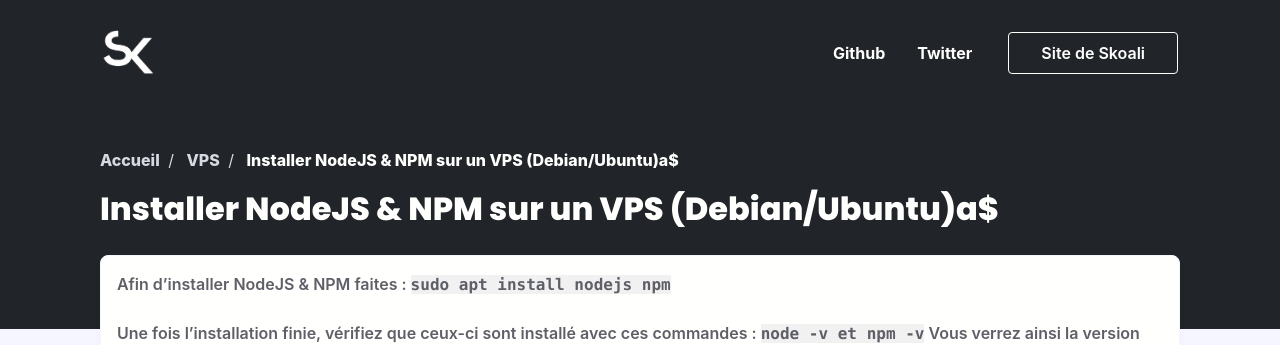
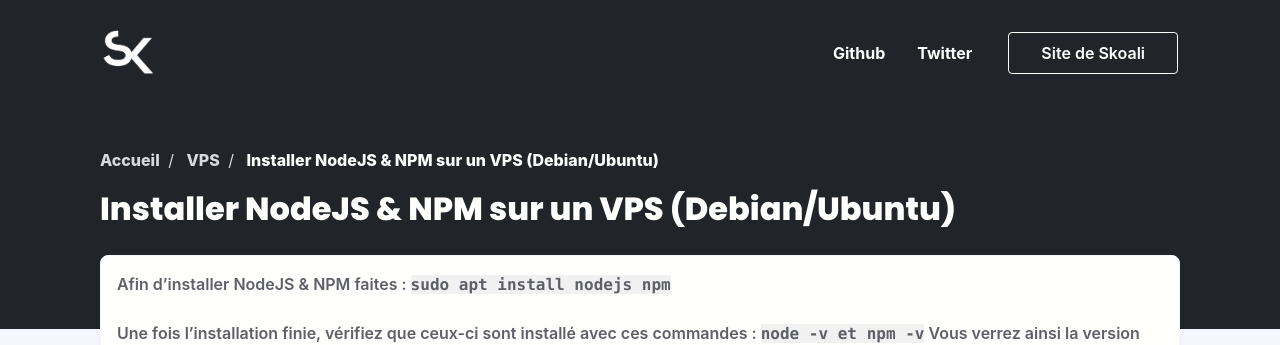
Before and after one commit to Skoali/doc, a Jekyll site: the page built from _posts/vps/2022-01-01-installer-nodejs-et-npm-sur-un-vps.md, in a window 1280 px wide. Shown: the top 345 px of the page. Built offline with Jekyll 4.4.1, drawn with Linux system fonts in a browser that asks for light colours; nearby versions of some CDN libraries; some web fonts are replaced.

```diff
--- a/_posts/vps/2022-01-01-installer-nodejs-et-npm-sur-un-vps.md
+++ b/_posts/vps/2022-01-01-installer-nodejs-et-npm-sur-un-vps.md
@@ -1,6 +1,6 @@
 ---
 layout: post
-title: "Installer NodeJS & NPM sur un VPS (Debian/Ubuntu)a$"
+title: "Installer NodeJS & NPM sur un VPS (Debian/Ubuntu)"
 date: 2022-01-01 15:30:00 +0100
 category: vps
 ---
```
